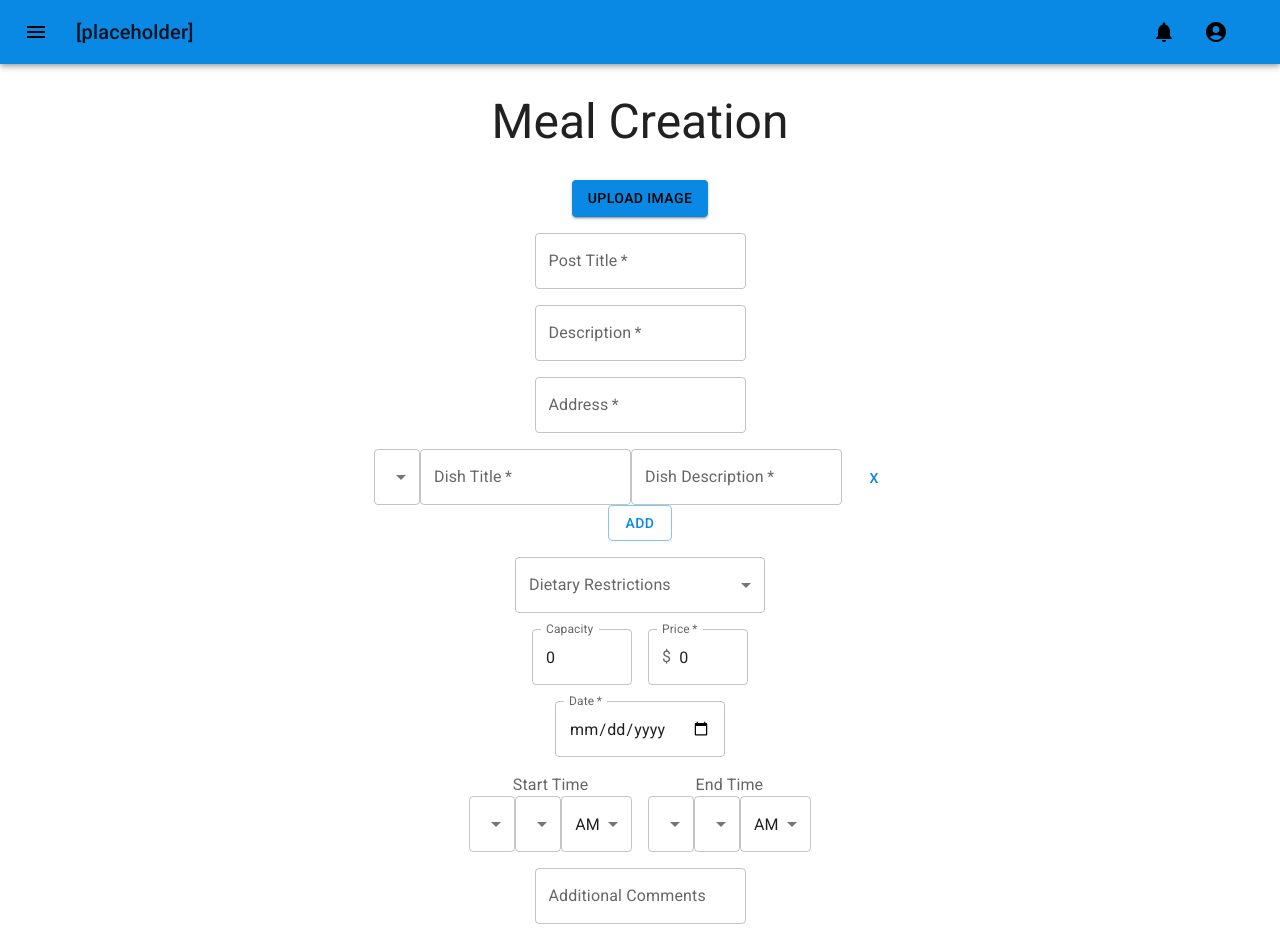
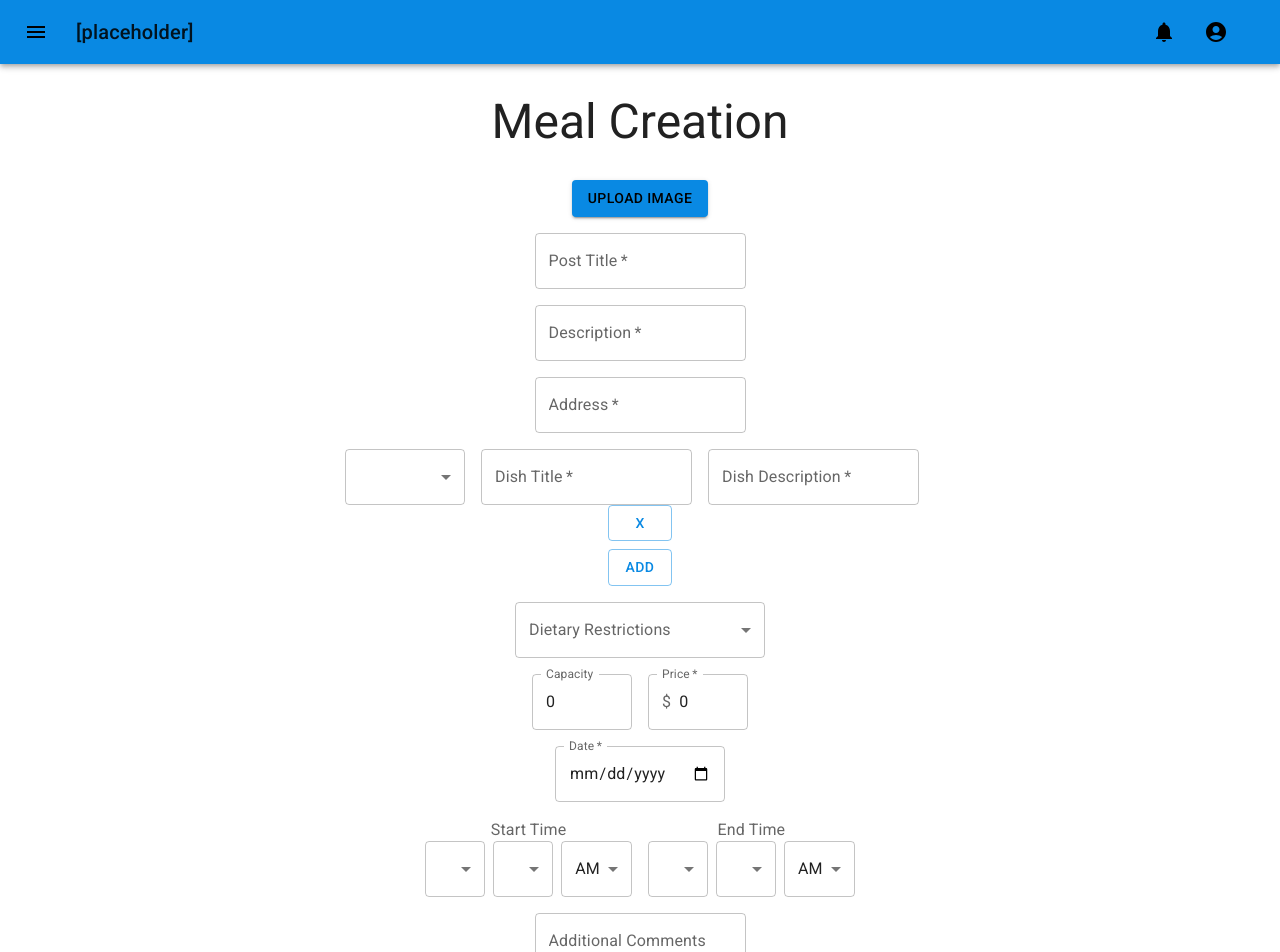
Before and after one commit to A-very-Cunning-ham/SSW-322-Project, a React (Create React App) app in the folder frontend/: page /createpost in a window 1280 px wide. Shown: the top 952 px of the page. Built offline with nearby package versions, Linux system fonts and the light colour scheme.

Commit message:
Visual updates

```diff
--- a/frontend/src/components/CreateMealForm.tsx
+++ b/frontend/src/components/CreateMealForm.tsx
@@ -74,34 +74,6 @@ const dietaryRestrictionTags = [
     'Gluten-Free',
     'Allergy-Free'
   ];
-
-function TabPanel(props: TabPanelProps) {
-    const { children, value, index, ...other } = props;
-
-    return (
-        <div
-        role="tabpanel"
-        hidden={value !== index}
-        id={`vertical-tabpanel-${index}`}
-        aria-labelledby={`vertical-tab-${index}`}
-        {...other}
-        >
-        {value === index && (
-            <Box sx={{ p: 3 }}>
-            <Typography component="span">{children}</Typography>
-            </Box>
-        )}
-        </div>
-    );
-}
-
-function a11yProps(index: number) {
-    return {
-      id: `vertical-tab-${index}`,
-      'aria-controls': `vertical-tabpanel-${index}`,
-    };
-  }
-
 
 export const CreateMealForm: React.FC<Props> = ({onSubmit}) => {
     const [tagNames, setTagName] = React.useState<string[]>([]); //for dietary restriction tags
@@ -180,7 +152,7 @@ export const CreateMealForm: React.FC<Props> = ({onSubmit}) => {
 
                             return (
                                 <div key={index}>
-                                    <Select
+                                    <Select sx={{ mr:2, minWidth:120 }}
                                         required
                                         name={course}
                                         // defaultValue={course}
@@ -190,7 +162,7 @@ export const CreateMealForm: React.FC<Props> = ({onSubmit}) => {
                                         {courses.map((dish) => (
                                         <MenuItem key={dish} value={dish}>{dish}</MenuItem>))}
                                     </Select>
-                                    <TextField
+                                    <TextField sx={{ mr:2 }}
                                         required
                                         label="Dish Title"
                                         name={dishTitle}
@@ -199,7 +171,7 @@ export const CreateMealForm: React.FC<Props> = ({onSubmit}) => {
                                         onChange={handleChange}
                                         onBlur={handleBlur}
                                     />
-                                    <TextField
+                                    <TextField sx={{ mr:2 }}
                                         required
                                         label="Dish Description"
                                         name={dishDesc}
@@ -209,12 +181,12 @@ export const CreateMealForm: React.FC<Props> = ({onSubmit}) => {
                                         onBlur={handleBlur}
                                     />
 
-                                    <Button type="button" onClick={() => remove(index)}>x</Button>
+                                    <Button type="button" variant="outlined" onClick={() => remove(index)}>x</Button>
                                 </div>
 
                             );
                         })}
-                        <Button type="button" variant="outlined" onClick={() => push({ course:"", dishTitle:"", dishDesc:"" })}>Add</Button>
+                        <Button sx={{ mt:1 }} type="button" variant="outlined" onClick={() => push({ course:"", dishTitle:"", dishDesc:"" })}>Add</Button>
                     </div>
                 )}
                 </FieldArray>
@@ -281,6 +253,7 @@ export const CreateMealForm: React.FC<Props> = ({onSubmit}) => {
                     name='startHour'
                     value={values.startHour}
                     onChange={handleChange}
+                    sx={{ mr:1, minWidth:60 }}
                     >
                     {hours.map((hour) => (
                     <MenuItem key={hour} value={hour}>
@@ -292,6 +265,7 @@ export const CreateMealForm: React.FC<Props> = ({onSubmit}) => {
                     name='startMin'
                     value={values.startMin}
                     onChange={handleChange}
+                    sx={{ mr:1, minWidth:60 }}
                     >
                     {mins.map((minute) => (
                     <MenuItem key={minute} value={minute}>
@@ -315,6 +289,7 @@ export const CreateMealForm: React.FC<Props> = ({onSubmit}) => {
                     name='endHour'
                     value={values.endHour}
                     onChange={handleChange}
+                    sx={{ mr:1, minWidth:60 }}
                     >
                     {hours.map((hour) => (
                     <MenuItem key={hour} value={hour}>
@@ -326,6 +301,7 @@ export const CreateMealForm: React.FC<Props> = ({onSubmit}) => {
                     name='endMin'
                     value={values.endMin}
                     onChange={handleChange}
+                    sx={{ mr:1, minWidth:60 }}
                     >
                     {mins.map((minute) => (
                     <MenuItem key={minute} value={minute}>
```
